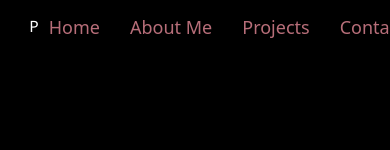
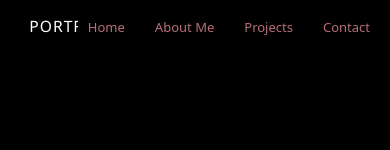
Before and after one commit to Subham044556/Portfolio, a React (Vite) app: page / in a window 390 px wide. Shown: the top 150 px of the page. Built offline with nearby package versions, Linux system fonts and the light colour scheme.

Commit message:
refactor styles for site-name and navbar for improved aesthetics and responsiveness

```diff
--- a/src/App.jsx
+++ b/src/App.jsx
@@ -10,7 +10,6 @@ import image_mobile from "./images/background_mobile.png";
 
 import AOS from "aos";
 import "aos/dist/aos.css";
-
 import {
   FaReact,
   FaNodeJs,
--- a/src/components/MediumCard.jsx
+++ /dev/null
@@ -1,13 +0,0 @@
-import React from 'react';
-
-const MediumCard = () => {
-    return (
-        <div>
-            <div>
-
-            </div>
-        </div>
-    );
-}
-
-export default MediumCard;
--- a/src/index.css
+++ b/src/index.css
@@ -57,10 +57,6 @@ body{
   height: 100%;
 }
 
-.site-name:hover {
-  color: #c084fc; /* elegant lavender accent */
-  text-shadow: 0 0 6px rgba(192, 132, 252, 0.5), 0 0 10px rgba(192, 132, 252, 0.2);
-}
 
 
 /* Nav menu */
@@ -158,6 +154,7 @@ body{
   .site-name::after {
     content: "Portfolio";
     color: #fff;
+    text-transform: uppercase;
     font-size: clamp(0.9rem, 4vw, 1.5rem); /* smaller font */
     font-family: inherit;
     position: absolute;
@@ -165,9 +162,9 @@ body{
     top: 50%;
     transform: translateY(-50%);
   }
-  .nav ul li{
+  .nav ul li a{
     gap: 0.4rem;
-    font-size: 0.9rem;
+    font-size: 13px;
   }
 
   .site-name {
@@ -177,4 +174,8 @@ body{
     font-size: 1rem;
     margin-right: 0.6rem;
   }
+  .site-name :hover{
+    color: transparent;
+  }
+
 }
```
